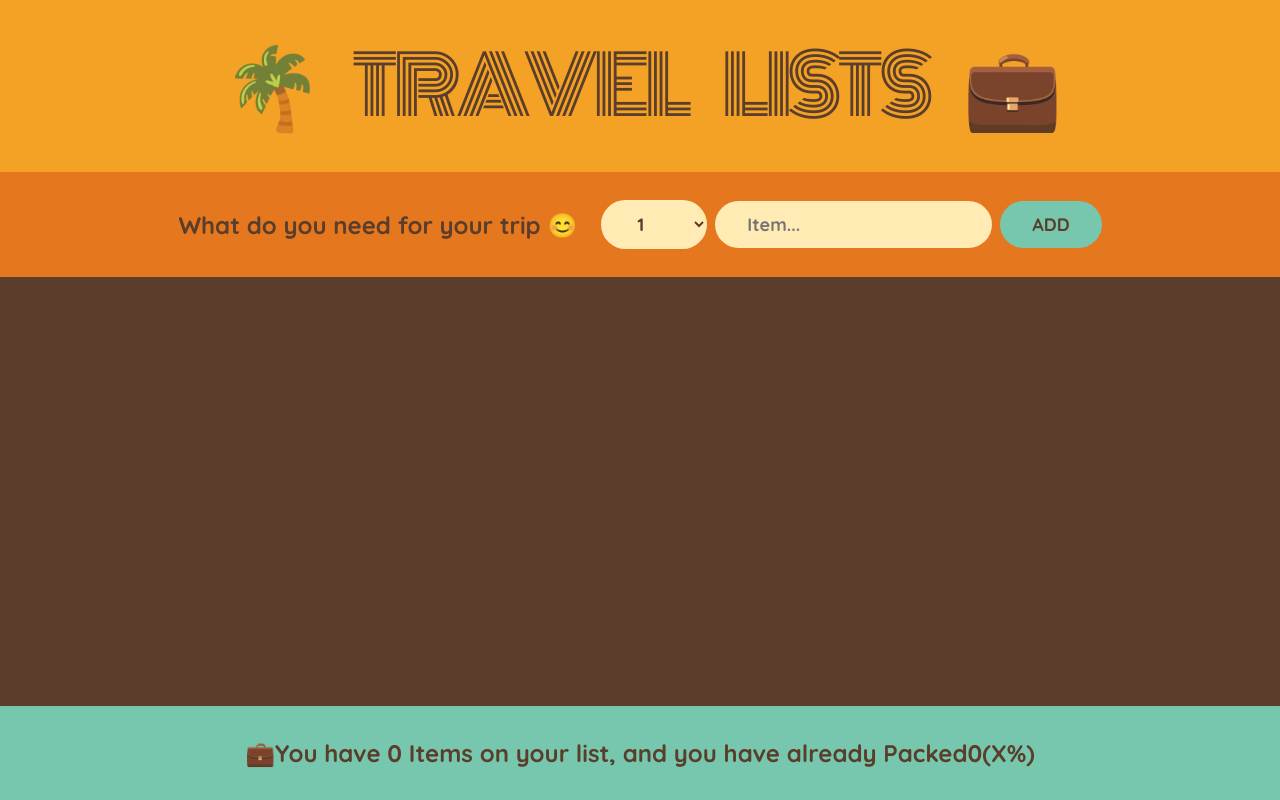
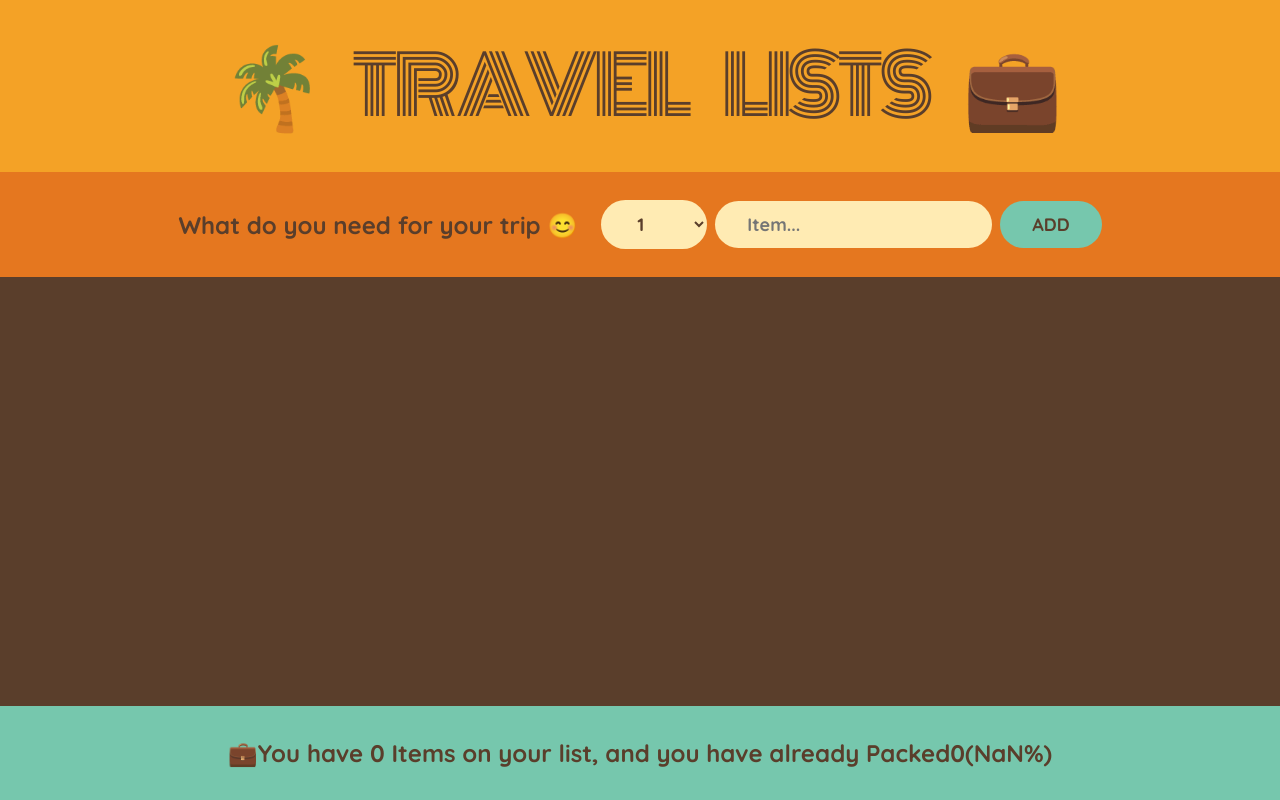
Before and after one commit to Meekah1/travels, a React (Create React App) app: page / in a window 1280 px wide. Built offline with nearby package versions, Linux system fonts and the light colour scheme.

Commit message:
rounding up1

```diff
--- a/src/App.js
+++ b/src/App.js
@@ -130,10 +130,12 @@ function Stats({ updateItems }) {
     (updateItem) => updateItem.packed
   ).length;
 
+  const numPercent = Math.round((packedItems / numItems) * 100);
+
   return (
     <footer className="stats">
       💼You have {numItems} Items on your list, and you have already Packed
-      {packedItems}(X%)
+      {packedItems}({numPercent}%)
     </footer>
   );
 }
```
